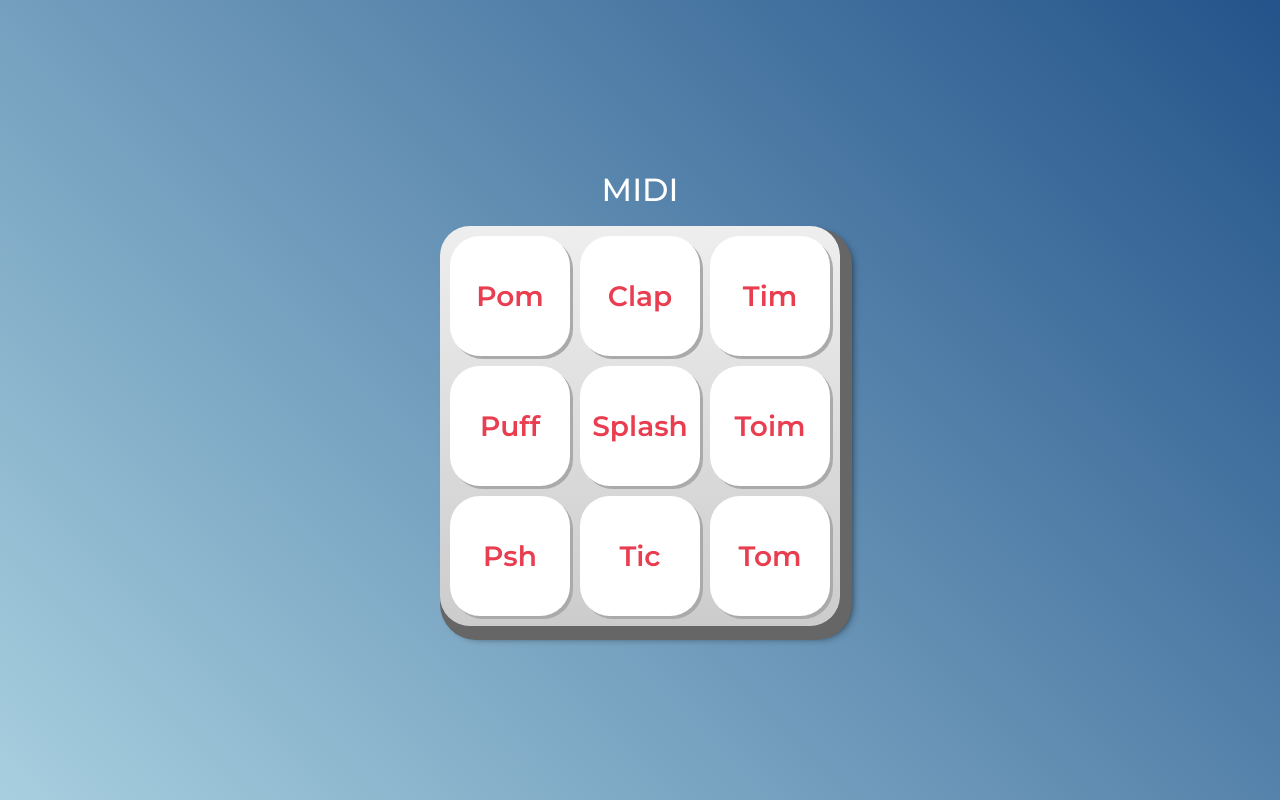
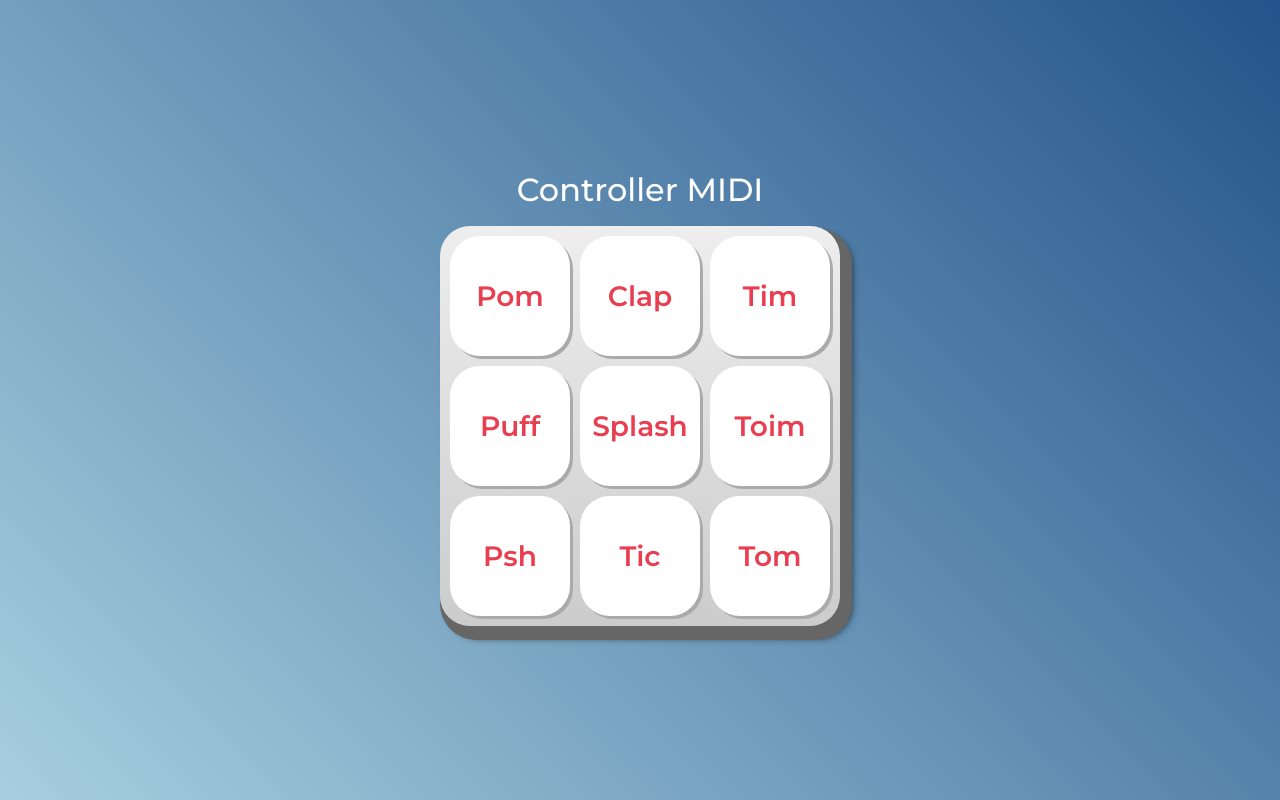
Before and after one commit to Bruno-Biscaia/Controller-MIDI, a plain HTML site: page index.html in a window 1280 px wide. Drawn offline with Linux system fonts and the light colour scheme.

Commit message:
correção títulos

```diff
--- a/index.html
+++ b/index.html
@@ -5,7 +5,7 @@
         <meta http-equiv="X-UA-Compatible" content="IE=edge">
         <meta name="viewport" content="width=device-width, initial-scale=1.0">
 
-        <title>Alura MIDI</title>
+        <title>Controller MIDI</title>
 
         <link rel="preconnect" href="https://fonts.googleapis.com">
         <link rel="preconnect" href="https://fonts.gstatic.com" crossorigin>
@@ -18,7 +18,7 @@
 
     <body>
 
-        <h1>MIDI</h1>
+        <h1> Controller MIDI</h1>
 
         <section class="teclado">
             <button class="tecla tecla_pom">Pom</button>
```
